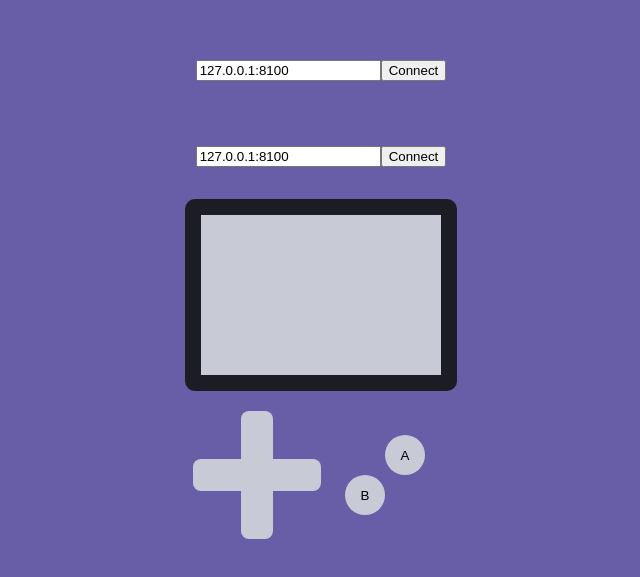
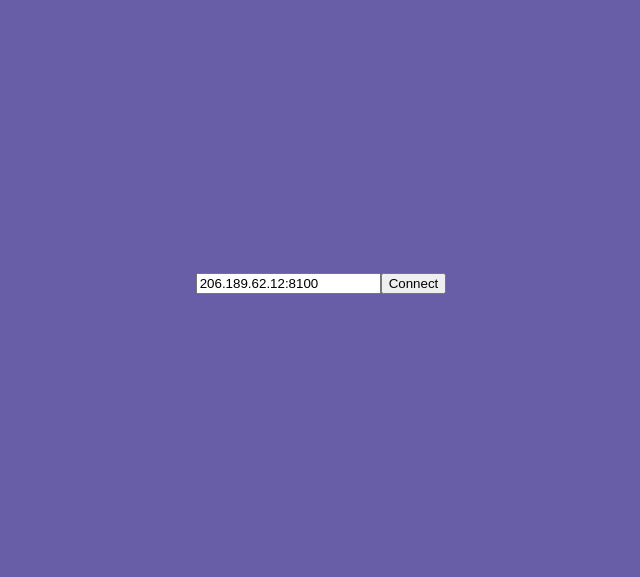
Before and after one commit to CharlyCst/cloud-gba, a React (Create React App) app in the folder front/: page / in a window 1280 px wide. Shown: the part 117-694 px from the top of the page, without its empty margins (319-959 px from the left). Built offline with nearby package versions, Linux system fonts and the light colour scheme.

Commit message:
Lots of small upgrade
- Server handle exceptions
- Better touch event handling
- Prepared Choice screen

```diff
--- a/front/src/App.tsx
+++ b/front/src/App.tsx
@@ -1,36 +1,41 @@
-import React from "react";
+import React, { useState } from "react";
 import styled from "styled-components";
-import { BrowserRouter as Router, Switch, Route, Link } from "react-router-dom";
 
 import Full from "./routes/Full";
 import Screen from "./routes/Screen";
-
-const PREFIX = "cloud-gba";
+import Choice from "./routes/Choice";
+import { State } from "./lib/state";
 
 function App() {
+  const [state, setState] = useState(State.choice);
+  const [screenWs, setScreenWs] = useState<null | WebSocket>(null);
+  const [inputWs, setInputWs] = useState<null | WebSocket>(null);
+
+  const choose = (
+    sws: null | WebSocket,
+    iws: null | WebSocket,
+    nextState: State
+  ) => {
+    setScreenWs(sws);
+    setInputWs(iws);
+    setState(nextState);
+  };
+
+  let component = null;
+  switch (state) {
+    case State.choice:
+      component = <Choice choose={choose} />;
+      break;
+    case State.screen:
+      component = <Screen />;
+      break;
+    case State.full:
+      component = <Full inputWs={inputWs} screenWs={screenWs} />;
+      break;
+  }
   return (
     <div className="App">
-      <Body>
-        <Router>
-          <Switch>
-            <Route path="/full">
-              <Full />
-            </Route>
-            <Route path={`${PREFIX}/full`}>
-              <Full />
-            </Route>
-            <Route path="/screen">
-              <Screen />
-            </Route>
-            <Route path={`${PREFIX}/screen`}>
-              <Screen />
-            </Route>
-            <Route path="/">
-              <Full />
-            </Route>
-          </Switch>
-        </Router>
-      </Body>
+      <Body>{component}</Body>
     </div>
   );
 }
--- a/front/src/components/ActionButtons.tsx
+++ b/front/src/components/ActionButtons.tsx
@@ -26,6 +26,21 @@ function ActionButtonsPanel(props: IActionButtons) {
       } else {
         props.ws.send(`1${event}`);
       }
+    } else {
+      console.log("Connection closed: can't send event");
+    }
+  };
+
+  const touchHandler = (event: Key, up: boolean) => (e: React.TouchEvent) => {
+    e.preventDefault();
+    if (props.ws) {
+      if (up) {
+        props.ws.send(`0${event}`);
+      } else {
+        props.ws.send(`1${event}`);
+      }
+    } else {
+      console.log("Connection closed: can't send event");
     }
   };
 
@@ -35,11 +50,15 @@ function ActionButtonsPanel(props: IActionButtons) {
         kind={ButtonKind.a}
         onUp={handler(Key.A, true)}
         onDown={handler(Key.A, false)}
+        onTouchDown={touchHandler(Key.A, true)}
+        onTouchUp={touchHandler(Key.A, false)}
       />
       <Button
         kind={ButtonKind.b}
         onUp={handler(Key.B, true)}
         onDown={handler(Key.B, false)}
+        onTouchDown={touchHandler(Key.B, true)}
+        onTouchUp={touchHandler(Key.B, false)}
       />
     </Container>
   );
@@ -55,6 +74,8 @@ interface IButtonProps {
   kind: ButtonKind;
   onUp: () => void;
   onDown: () => void;
+  onTouchUp: (e: React.TouchEvent) => void;
+  onTouchDown: (e: React.TouchEvent) => void;
 }
 
 function Button(props: IButtonProps) {
@@ -63,13 +84,15 @@ function Button(props: IButtonProps) {
       kind={props.kind}
       onMouseDown={props.onDown}
       onMouseUp={props.onUp}
+      onTouchStart={props.onTouchDown}
+      onTouchEnd={props.onTouchUp}
     >
       <span>{props.kind}</span>
     </ButtonContainer>
   );
 }
 
-const ButtonContainer = styled.button<{ kind: ButtonKind }>`
+const ButtonContainer = styled.div<{ kind: ButtonKind }>`
   background-color: #c8cad5;
   height: ${BUTTON_DIAMETER}px;
   width: ${BUTTON_DIAMETER}px;
--- a/front/src/components/Connection.tsx
+++ b/front/src/components/Connection.tsx
@@ -2,19 +2,19 @@ import React, { useState } from "react";
 import styled from "styled-components";
 
 interface IConnection {
-  onConnection: (ws: WebSocket) => void;
-  type: "screen" | "input";
+  onConnection: (screenWs: WebSocket | null, inputWs: WebSocket | null) => void;
+  type: "screen" | "input" | "both";
 }
 
 function Connection(props: IConnection) {
-  const [text, setText] = useState("127.0.0.1:8100");
+  const [text, setText] = useState("206.189.62.12:8100");
 
-  const handleConnection = (ip: string) => {
+  const openWebSocket = (ip: string, type: "screen" | "input") => {
     const socket = new WebSocket(`ws://${ip}`);
     socket.binaryType = "arraybuffer";
     socket.onopen = () => {
       console.log("Conn open");
-      socket.send(props.type);
+      socket.send(type);
     };
     socket.onerror = (e) => {
       console.log(e);
@@ -22,7 +22,19 @@ function Connection(props: IConnection) {
     socket.onclose = () => {
       console.log("Conn closed");
     };
-    props.onConnection(socket);
+    return socket;
+  };
+
+  const handleConnection = (ip: string) => {
+    let screenWs = null;
+    let inputWs = null;
+    if (props.type === "screen" || props.type === "both") {
+      screenWs = openWebSocket(ip, "screen");
+    }
+    if (props.type === "input" || props.type === "both") {
+      inputWs = openWebSocket(ip, "input");
+    }
+    props.onConnection(screenWs, inputWs);
   };
 
   return (
--- a/front/src/components/CrossPad.tsx
+++ b/front/src/components/CrossPad.tsx
@@ -11,13 +11,28 @@ interface ICrossPad {
 }
 
 function CrossPad(props: ICrossPad) {
-  const handler = (event: Key, up: boolean) => () => {
+  const mouseHandler = (event: Key, up: boolean) => () => {
     if (props.ws) {
       if (up) {
         props.ws.send(`0${event}`);
       } else {
         props.ws.send(`1${event}`);
       }
+    } else {
+      console.log("Connection closed: can't send event");
+    }
+  };
+
+  const touchHandler = (event: Key, up: boolean) => (e: React.TouchEvent) => {
+    e.preventDefault();
+    if (props.ws) {
+      if (up) {
+        props.ws.send(`0${event}`);
+      } else {
+        props.ws.send(`1${event}`);
+      }
+    } else {
+      console.log("Connection closed: can't send event");
     }
   };
 
@@ -25,23 +40,31 @@ function CrossPad(props: ICrossPad) {
     <Container>
       <VerticalBranch
         isTop={true}
-        onMouseUp={handler(Key.up, true)}
-        onMouseDown={handler(Key.up, false)}
+        onMouseUp={mouseHandler(Key.up, true)}
+        onMouseDown={mouseHandler(Key.up, false)}
+        onTouchStart={touchHandler(Key.up, false)}
+        onTouchEnd={touchHandler(Key.up, true)}
       />
       <VerticalBranch
         isTop={false}
-        onMouseUp={handler(Key.down, true)}
-        onMouseDown={handler(Key.down, false)}
+        onMouseUp={mouseHandler(Key.down, true)}
+        onMouseDown={mouseHandler(Key.down, false)}
+        onTouchStart={touchHandler(Key.down, false)}
+        onTouchEnd={touchHandler(Key.down, true)}
       />
       <HorizontalBranch
         isLeft={true}
-        onMouseUp={handler(Key.left, true)}
-        onMouseDown={handler(Key.left, false)}
+        onMouseUp={mouseHandler(Key.left, true)}
+        onMouseDown={mouseHandler(Key.left, false)}
+        onTouchStart={touchHandler(Key.left, false)}
+        onTouchEnd={touchHandler(Key.left, true)}
       />
       <HorizontalBranch
         isLeft={false}
-        onMouseUp={handler(Key.right, true)}
-        onMouseDown={handler(Key.right, false)}
+        onMouseUp={mouseHandler(Key.right, true)}
+        onMouseDown={mouseHandler(Key.right, false)}
+        onTouchStart={touchHandler(Key.right, false)}
+        onTouchEnd={touchHandler(Key.right, true)}
       />
       <CenterNode />
     </Container>
--- /dev/null
+++ b/front/src/lib/state.ts
@@ -0,0 +1,5 @@
+export enum State {
+    choice,
+    full,
+    screen,
+}
--- /dev/null
+++ b/front/src/routes/Choice.tsx
@@ -0,0 +1,46 @@
+import React, { useState } from "react";
+import styled from "styled-components";
+
+import Connection from "../components/Connection";
+import { State } from "../lib/state";
+
+interface IChoice {
+  choose: (
+    screenWs: WebSocket | null,
+    inputWs: WebSocket | null,
+    state: State
+  ) => void;
+}
+
+function Choice(props: IChoice) {
+  const [choise, setChoice] = useState(State.full);
+  return (
+    <Container>
+      <Connection
+        onConnection={(screenWs, inputWs) =>
+          props.choose(screenWs, inputWs, State.full)
+        }
+        type="both"
+      />
+    </Container>
+  );
+}
+
+export default Choice;
+
+const Container = styled.div`
+  min-height: 100vh;
+  max-height: 100vh;
+  min-width: 100vw;
+  max-width: 100vw;
+
+  display: flex;
+  flex-direction: column;
+  justify-content: center;
+  align-items: center;
+`;
+
+const ControlContainer = styled.div`
+  margin-top: 20px;
+  display: flex;
+`;
--- a/front/src/routes/Full.tsx
+++ b/front/src/routes/Full.tsx
@@ -1,23 +1,22 @@
-import React, { useState } from "react";
+import React from "react";
 import styled from "styled-components";
 
 import Screen from "../components/Screen";
 import ActionButtonsPanel from "../components/ActionButtons";
 import CrossPad from "../components/CrossPad";
-import Connection from "../components/Connection";
 
-function Full() {
-  const [screenWs, setScreenWs] = useState<null | WebSocket>(null);
-  const [inputWs, setInputWs] = useState<null | WebSocket>(null);
+interface IFull {
+  screenWs: null | WebSocket;
+  inputWs: null | WebSocket;
+}
 
+function Full(props: IFull) {
   return (
     <Container>
-      <Connection onConnection={(ws) => setScreenWs(ws)} type="screen" />
-      <Connection onConnection={(ws) => setInputWs(ws)} type="input" />
-      <Screen ws={screenWs} />
+      <Screen ws={props.screenWs} />
       <ControlContainer>
-        <CrossPad ws={inputWs} />
-        <ActionButtonsPanel ws={inputWs} />
+        <CrossPad ws={props.inputWs} />
+        <ActionButtonsPanel ws={props.inputWs} />
       </ControlContainer>
     </Container>
   );
```
Also changed, not shown: 21 other files (tests, documents, lock files or other folders).
